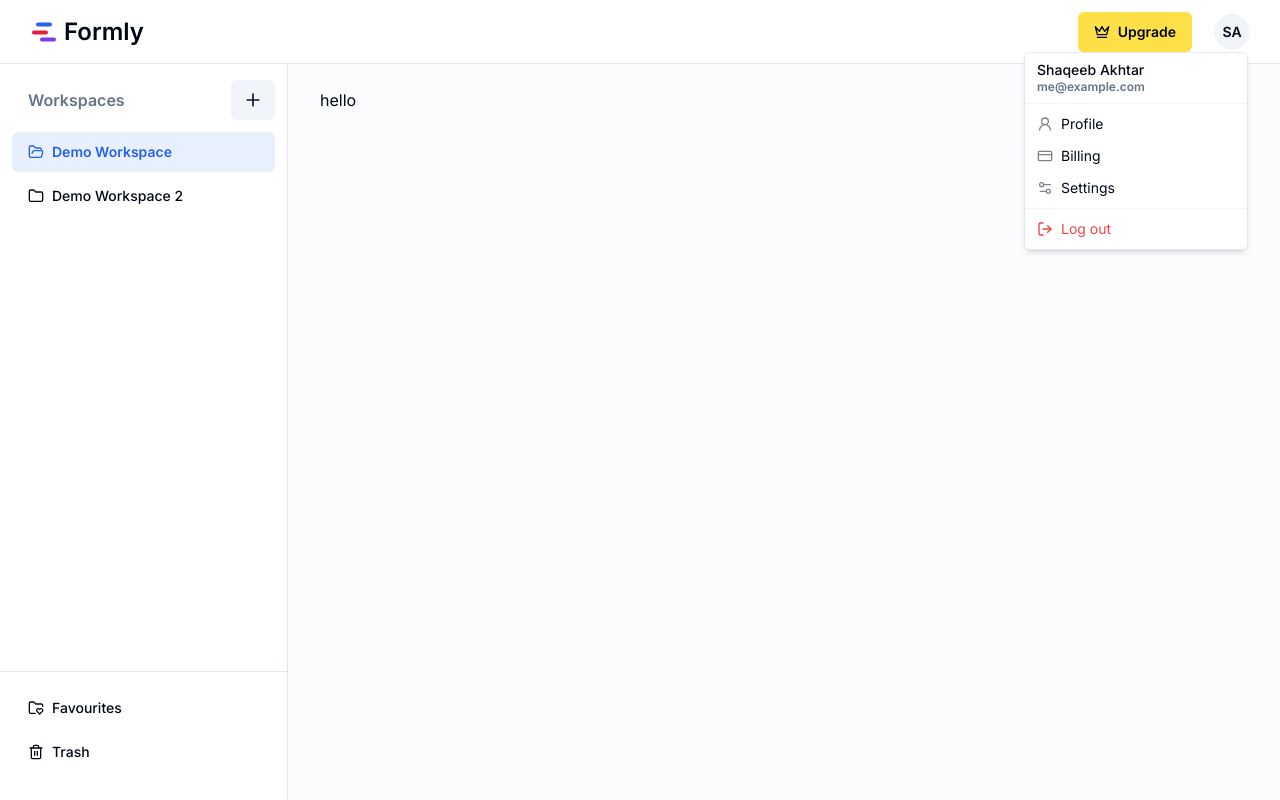
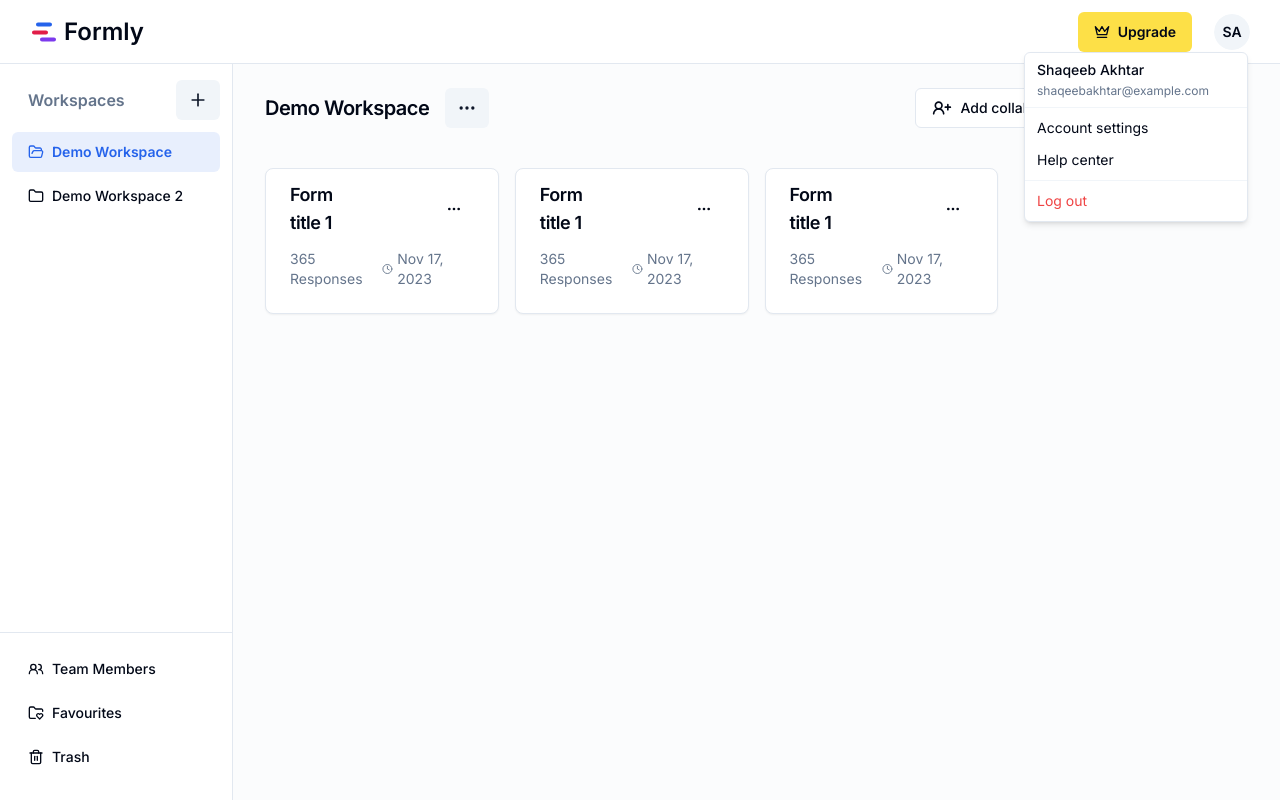
Before and after one commit to shaqeebakhtar/formly-scrapy-version, a Next.js app: page /workspaces in a window 1280 px wide. Both pictures are taken after a click on the button "SA". Built offline with nearby package versions, Linux system fonts and the light colour scheme.

Commit message:
add basic workspaces overview

```diff
--- a/src/app/workspaces/page.tsx
+++ b/src/app/workspaces/page.tsx
@@ -1,6 +1,8 @@
-import WorkSpacesHeader from "@/components/workspaces/header";
+import WorkSpacesTopbar from "@/components/workspaces/topbar";
 import WorkspacesSidebar from "@/components/workspaces/sidebar";
 import { Metadata } from "next";
+import WorkspaceHeader from "@/components/workspaces/workspace/header";
+import CreateFormsGroup from "@/components/workspaces/workspace/created-forms-group";
 
 export const metadata: Metadata = {
   title: "Formly | Workspaces",
@@ -9,10 +11,13 @@
 export default function page() {
   return (
     <div className="bg-slate-50/50">
-      <WorkSpacesHeader className="h-16" />
+      <WorkSpacesTopbar className="h-16" />
       <div className="flex w-full">
         <WorkspacesSidebar className="h-[calc(100vh-64px)]" />
-        <div className="px-4 py-6 lg:px-8">hello</div>
+        <div className="px-4 py-6 lg:px-8 space-y-10 w-full">
+          <WorkspaceHeader />
+          <CreateFormsGroup />
+        </div>
       </div>
     </div>
   );
--- /dev/null
+++ b/src/components/ui/card.tsx
@@ -0,0 +1,79 @@
+import * as React from "react"
+
+import { cn } from "@/lib/utils"
+
+const Card = React.forwardRef<
+  HTMLDivElement,
+  React.HTMLAttributes<HTMLDivElement>
+>(({ className, ...props }, ref) => (
+  <div
+    ref={ref}
+    className={cn(
+      "rounded-lg border bg-card text-card-foreground shadow-sm",
+      className
+    )}
+    {...props}
+  />
+))
+Card.displayName = "Card"
+
+const CardHeader = React.forwardRef<
+  HTMLDivElement,
+  React.HTMLAttributes<HTMLDivElement>
+>(({ className, ...props }, ref) => (
+  <div
+    ref={ref}
+    className={cn("flex flex-col space-y-1.5 p-6", className)}
+    {...props}
+  />
+))
+CardHeader.displayName = "CardHeader"
+
+const CardTitle = React.forwardRef<
+  HTMLParagraphElement,
+  React.HTMLAttributes<HTMLHeadingElement>
+>(({ className, ...props }, ref) => (
+  <h3
+    ref={ref}
+    className={cn(
+      "text-2xl font-semibold leading-none tracking-tight",
+      className
+    )}
+    {...props}
+  />
+))
+CardTitle.displayName = "CardTitle"
+
+const CardDescription = React.forwardRef<
+  HTMLParagraphElement,
+  React.HTMLAttributes<HTMLParagraphElement>
+>(({ className, ...props }, ref) => (
+  <p
+    ref={ref}
+    className={cn("text-sm text-muted-foreground", className)}
+    {...props}
+  />
+))
+CardDescription.displayName = "CardDescription"
+
+const CardContent = React.forwardRef<
+  HTMLDivElement,
+  React.HTMLAttributes<HTMLDivElement>
+>(({ className, ...props }, ref) => (
+  <div ref={ref} className={cn("p-6 pt-0", className)} {...props} />
+))
+CardContent.displayName = "CardContent"
+
+const CardFooter = React.forwardRef<
+  HTMLDivElement,
+  React.HTMLAttributes<HTMLDivElement>
+>(({ className, ...props }, ref) => (
+  <div
+    ref={ref}
+    className={cn("flex items-center p-6 pt-0", className)}
+    {...props}
+  />
+))
+CardFooter.displayName = "CardFooter"
+
+export { Card, CardHeader, CardFooter, CardTitle, CardDescription, CardContent }
--- a/src/components/workspaces/sidebar.tsx
+++ b/src/components/workspaces/sidebar.tsx
@@ -1,5 +1,12 @@
 import { cn } from "@/lib/utils";
-import { Folder, FolderHeart, FolderOpen, Plus, Trash2 } from "lucide-react";
+import {
+  Folder,
+  FolderHeart,
+  FolderOpen,
+  Plus,
+  Trash2,
+  Users2,
+} from "lucide-react";
 import Link from "next/link";
 import { Button, buttonVariants } from "../ui/button";
 import { ScrollArea } from "../ui/scroll-area";
@@ -46,7 +53,17 @@
             </div>
           </ScrollArea>
         </div>
-        <div className="h-[150px] border-t border-border px-3 py-4 space-y-1">
+        <div className="h-[210px] border-t border-border px-3 py-4 space-y-1">
+          <Link
+            href="/workspaces/favourites"
+            className={cn(
+              buttonVariants({ variant: "ghost" }),
+              "flex w-full items-center justify-start"
+            )}
+          >
+            <Users2 className="mr-2 h-4 w-4 text-current" />
+            Team Members
+          </Link>
           <Link
             href="/workspaces/favourites"
             className={cn(
--- a/src/components/workspaces/header.tsx
+++ b/src/components/workspaces/topbar.tsx
@@ -4,9 +4,9 @@
 import { Button } from "../ui/button";
 import UserProfileNav from "./user-profile-nav";
 
-interface WorkSpacesHeaderProps extends React.HTMLAttributes<HTMLDivElement> {}
+interface WorkSpacesTopbarProps extends React.HTMLAttributes<HTMLDivElement> {}
 
-export default function WorkSpacesHeader({ className }: WorkSpacesHeaderProps) {
+export default function WorkSpacesTopbar({ className }: WorkSpacesTopbarProps) {
   return (
     <div
       className={cn(
--- a/src/components/workspaces/user-profile-nav.tsx
+++ b/src/components/workspaces/user-profile-nav.tsx
@@ -9,7 +9,6 @@
   DropdownMenuSeparator,
   DropdownMenuTrigger,
 } from "@/components/ui/dropdown-menu";
-import { CreditCard, LogOut, Settings2, User2 } from "lucide-react";
 
 type UserProfileNavProps = {};
 
@@ -27,33 +26,22 @@
         </DropdownMenuTrigger>
         <DropdownMenuContent className="w-56" align="end">
           <DropdownMenuLabel>
-            <div className="flex flex-col space-y-1">
+            <div className="flex flex-col space-y-2">
               <p className="text-sm font-medium leading-none capitalize">
                 shaqeeb akhtar
               </p>
-              <p className="text-xs leading-none text-muted-foreground">
-                me@example.com
+              <p className="text-xs font-normal leading-none text-muted-foreground">
+                shaqeebakhtar@example.com
               </p>
             </div>
           </DropdownMenuLabel>
           <DropdownMenuSeparator />
           <DropdownMenuGroup>
-            <DropdownMenuItem>
-              <User2 className="mr-2 w-4 h-4 opacity-50" />
-              Profile
-            </DropdownMenuItem>
-            <DropdownMenuItem>
-              <CreditCard className="mr-2 w-4 h-4 opacity-50" />
-              Billing
-            </DropdownMenuItem>
-            <DropdownMenuItem>
-              <Settings2 className="mr-2 w-4 h-4 opacity-50" />
-              Settings
-            </DropdownMenuItem>
+            <DropdownMenuItem>Account settings</DropdownMenuItem>
+            <DropdownMenuItem>Help center</DropdownMenuItem>
           </DropdownMenuGroup>
           <DropdownMenuSeparator />
           <DropdownMenuItem className="text-destructive focus:text-destructive focus:bg-destructive/10">
-            <LogOut className="mr-2 w-4 h-4" />
             Log out
           </DropdownMenuItem>
         </DropdownMenuContent>
--- /dev/null
+++ b/src/components/workspaces/workspace/created-form.tsx
@@ -0,0 +1,80 @@
+import { Button } from "@/components/ui/button";
+import { Card, CardContent, CardHeader, CardTitle } from "@/components/ui/card";
+import {
+  DropdownMenu,
+  DropdownMenuContent,
+  DropdownMenuGroup,
+  DropdownMenuItem,
+  DropdownMenuPortal,
+  DropdownMenuSeparator,
+  DropdownMenuSub,
+  DropdownMenuSubContent,
+  DropdownMenuSubTrigger,
+  DropdownMenuTrigger,
+} from "@/components/ui/dropdown-menu";
+import { Clock, MoreHorizontal } from "lucide-react";
+
+type Props = {};
+
+export default function CreatedForm({}: Props) {
+  return (
+    <Card className="hover:shadow-md">
+      <CardHeader className="grid items-center grid-cols-[1fr_110px] gap-4 space-y-0 py-3">
+        <CardTitle className="text-lg">Form title 1</CardTitle>
+        <div className="flex items-center justify-end space-x-2 rounded-md">
+          <DropdownMenu>
+            <DropdownMenuTrigger asChild>
+              <Button variant="ghost" className="px-3">
+                <MoreHorizontal className="h-4 w-4" />
+              </Button>
+            </DropdownMenuTrigger>
+            <DropdownMenuContent className="w-56" align="end">
+              <DropdownMenuItem>Open</DropdownMenuItem>
+              <DropdownMenuItem>Copy link</DropdownMenuItem>
+              <DropdownMenuSeparator />
+              <DropdownMenuGroup>
+                <DropdownMenuItem>Rename</DropdownMenuItem>
+                <DropdownMenuItem disabled>Duplicate</DropdownMenuItem>
+                <DropdownMenuSub>
+                  <DropdownMenuSubTrigger disabled className="opacity-50">
+                    Move to
+                  </DropdownMenuSubTrigger>
+                  <DropdownMenuPortal>
+                    <DropdownMenuSubContent>
+                      <DropdownMenuItem>Demo Workspace 2</DropdownMenuItem>
+                      <DropdownMenuItem>Demo Workspace 3</DropdownMenuItem>
+                    </DropdownMenuSubContent>
+                  </DropdownMenuPortal>
+                </DropdownMenuSub>
+                <DropdownMenuSub>
+                  <DropdownMenuSubTrigger disabled className="opacity-50">
+                    Copy to
+                  </DropdownMenuSubTrigger>
+                  <DropdownMenuPortal>
+                    <DropdownMenuSubContent>
+                      <DropdownMenuItem>Demo Workspace 2</DropdownMenuItem>
+                      <DropdownMenuItem>Demo Workspace 3</DropdownMenuItem>
+                    </DropdownMenuSubContent>
+                  </DropdownMenuPortal>
+                </DropdownMenuSub>
+              </DropdownMenuGroup>
+              <DropdownMenuSeparator />
+              <DropdownMenuItem className="text-destructive focus:text-destructive focus:bg-destructive/10">
+                Delete
+              </DropdownMenuItem>
+            </DropdownMenuContent>
+          </DropdownMenu>
+        </div>
+      </CardHeader>
+      <CardContent>
+        <div className="flex justify-between text-sm text-muted-foreground">
+          <div>365 Responses</div>
+          <div className="flex items-center">
+            <Clock className="mr-1 h-3 w-3" />
+            Nov 17, 2023
+          </div>
+        </div>
+      </CardContent>
+    </Card>
+  );
+}
--- /dev/null
+++ b/src/components/workspaces/workspace/created-forms-group.tsx
@@ -0,0 +1,13 @@
+import CreatedForm from "./created-form";
+
+type Props = {};
+
+export default function CreateFormsGroup({}: Props) {
+  return (
+    <div className="grid grid-cols-4 gap-4">
+      <CreatedForm />
+      <CreatedForm />
+      <CreatedForm />
+    </div>
+  );
+}
--- /dev/null
+++ b/src/components/workspaces/workspace/header.tsx
@@ -0,0 +1,48 @@
+import { Button } from "@/components/ui/button";
+import {
+  DropdownMenu,
+  DropdownMenuContent,
+  DropdownMenuItem,
+  DropdownMenuSeparator,
+  DropdownMenuTrigger,
+} from "@/components/ui/dropdown-menu";
+import { cn } from "@/lib/utils";
+import { MoreHorizontal, Plus, UserPlus2 } from "lucide-react";
+import React from "react";
+
+interface WorkspaceHeaderProps extends React.HTMLAttributes<HTMLDivElement> {}
+
+export default function WorkspaceHeader({ className }: WorkspaceHeaderProps) {
+  return (
+    <div className={cn("flex items-center justify-between", className)}>
+      <div className="flex space-x-4 items-center">
+        <h2 className="text-xl font-semibold tracking-tight">Demo Workspace</h2>
+
+        <DropdownMenu>
+          <DropdownMenuTrigger asChild>
+            <Button variant="secondary" className="px-3 py-3">
+              <MoreHorizontal className="w-5 h-5" />
+            </Button>
+          </DropdownMenuTrigger>
+          <DropdownMenuContent className="w-40" align="start">
+            <DropdownMenuItem>Rename</DropdownMenuItem>
+            <DropdownMenuSeparator />
+            <DropdownMenuItem className="text-destructive focus:text-destructive focus:bg-destructive/10">
+              Delete
+            </DropdownMenuItem>
+          </DropdownMenuContent>
+        </DropdownMenu>
+      </div>
+      <div className="flex space-x-4 items-center">
+        <Button variant="outline">
+          <UserPlus2 className="mr-2 w-5 h-5" />
+          Add collaborators
+        </Button>
+        <Button>
+          <Plus className="mr-2 w-4 h-4" strokeWidth={3} />
+          Create form
+        </Button>
+      </div>
+    </div>
+  );
+}
```
